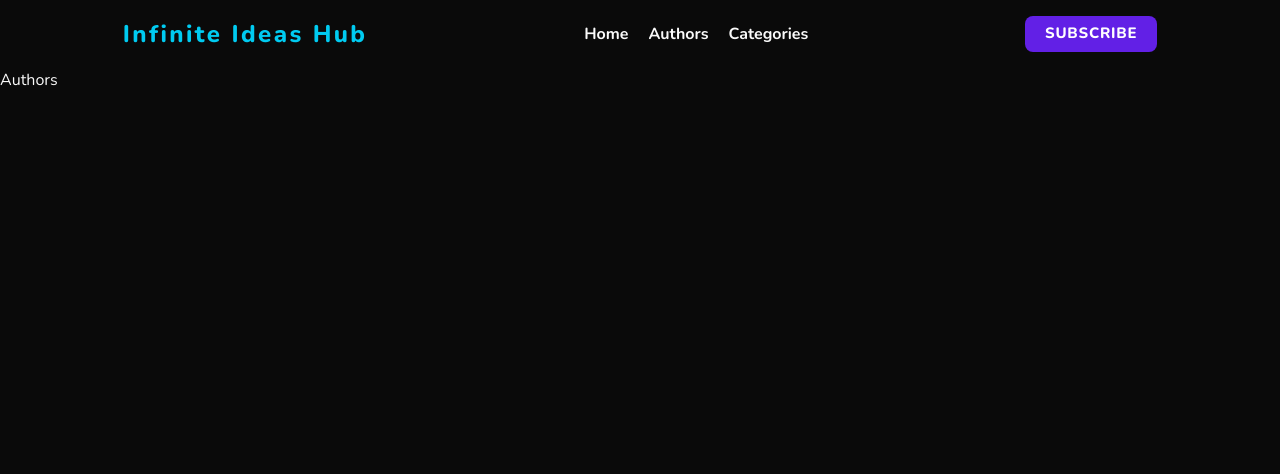
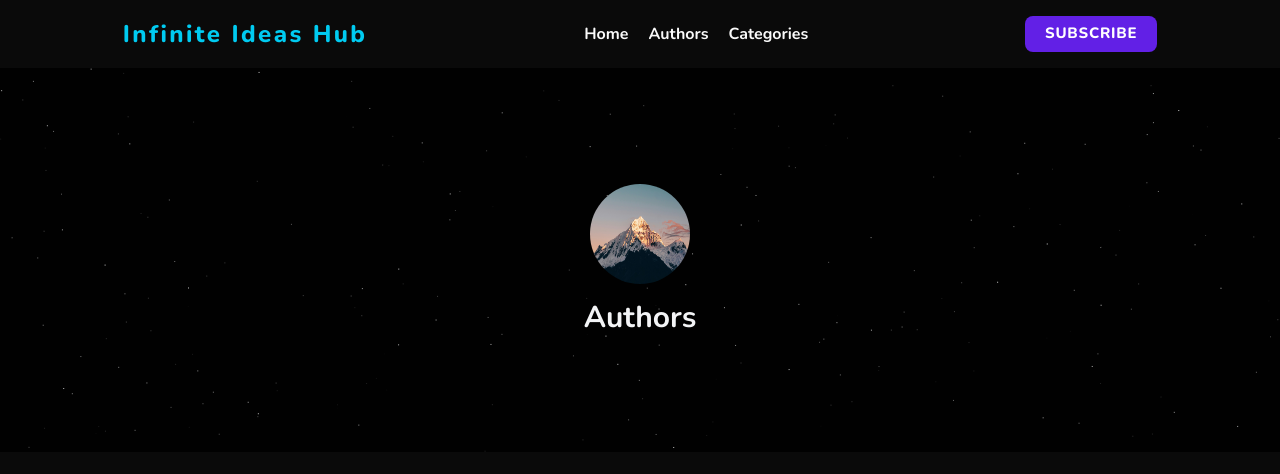
Before and after one commit to aroradev1010/Infinite_Ideas_Hub_Next_JS, a Next.js app: page /authors in a window 1280 px wide. Shown: the top 474 px of the page. Built offline with nearby package versions, Linux system fonts and the light colour scheme.

Commit message:
update file name

```diff
--- a/app/authors/page.tsx
+++ b/app/authors/page.tsx
@@ -1,7 +1,18 @@
+import StarBackground from "@/components/StarBackground";
 import React from "react";
 
 const page = () => {
-  return <div>Authors</div>;
+  return (
+    <div>
+      <div className="h-96">
+        <StarBackground
+          imageSrc="/fallback.jpg"
+          text="Authors"
+          imageClassName="rounded-full h-[100px] w-[100px] mb-2"
+        />
+      </div>
+    </div>
+  );
 };
 
 export default page;
--- a/app/page.tsx
+++ b/app/page.tsx
@@ -1,5 +1,5 @@
 // app/page.tsx
-import Header from "@/components/Header";
+import StarBackground from "@/components/StarBackground";
 import FeaturedArticle from "@/components/FeaturedArticle";
 import { getFeaturedBlog } from "@/lib/blogService";
 import LatestArticles from "@/components/LatestArticles";
@@ -11,7 +11,10 @@ export default async function Home() {
   return (
     <div>
       <div className="h-96">
-        <Header />
+        <StarBackground
+          imageSrc="/headerImage.png"
+          text="Thoughts, stories and ideas."
+        />
       </div>
       <div className="lg:mx-auto lg:w-4/5 xl:w-5/6">
         {featuredBlog ? (
--- a/components/Header.tsx
+++ b/components/StarBackground.tsx
@@ -1,5 +1,6 @@
 "use client";
 
+import { cn } from "@/lib/utils";
 import Image from "next/image";
 import React, { useEffect } from "react";
 
@@ -145,7 +146,15 @@ const Starfield: React.FC<StarfieldProps> = ({
   );
 };
 
-const Header: React.FC = () => {
+const StarBackground = ({
+  imageSrc,
+  imageClassName,
+  text,
+}: {
+  imageSrc: string;
+  text: string;
+  imageClassName?: string;
+}) => {
   return (
     <header className="relative w-full h-full bg-background overflow-hidden">
       <Starfield
@@ -156,17 +165,18 @@ const Header: React.FC = () => {
       />
       <div className="absolute inset-0 flex flex-col gap-2 items-center justify-center z-10">
         <Image
-          src="/headerImage.png"
+          src={imageSrc}
           alt="Header Image"
           width={150}
           height={50}
+          className={cn(imageClassName, "")}
         />
-        <h1 className="md:text-3xl text-xl font-bold text-white dark:text-gray-100">
-          Thoughts, stories and ideas.
+        <h1 className="md:text-3xl text-xl font-bold text-white dark:text-gray-100 capitalize">
+          {text}
         </h1>
       </div>
     </header>
   );
 };
 
-export default Header;
+export default StarBackground;
```
